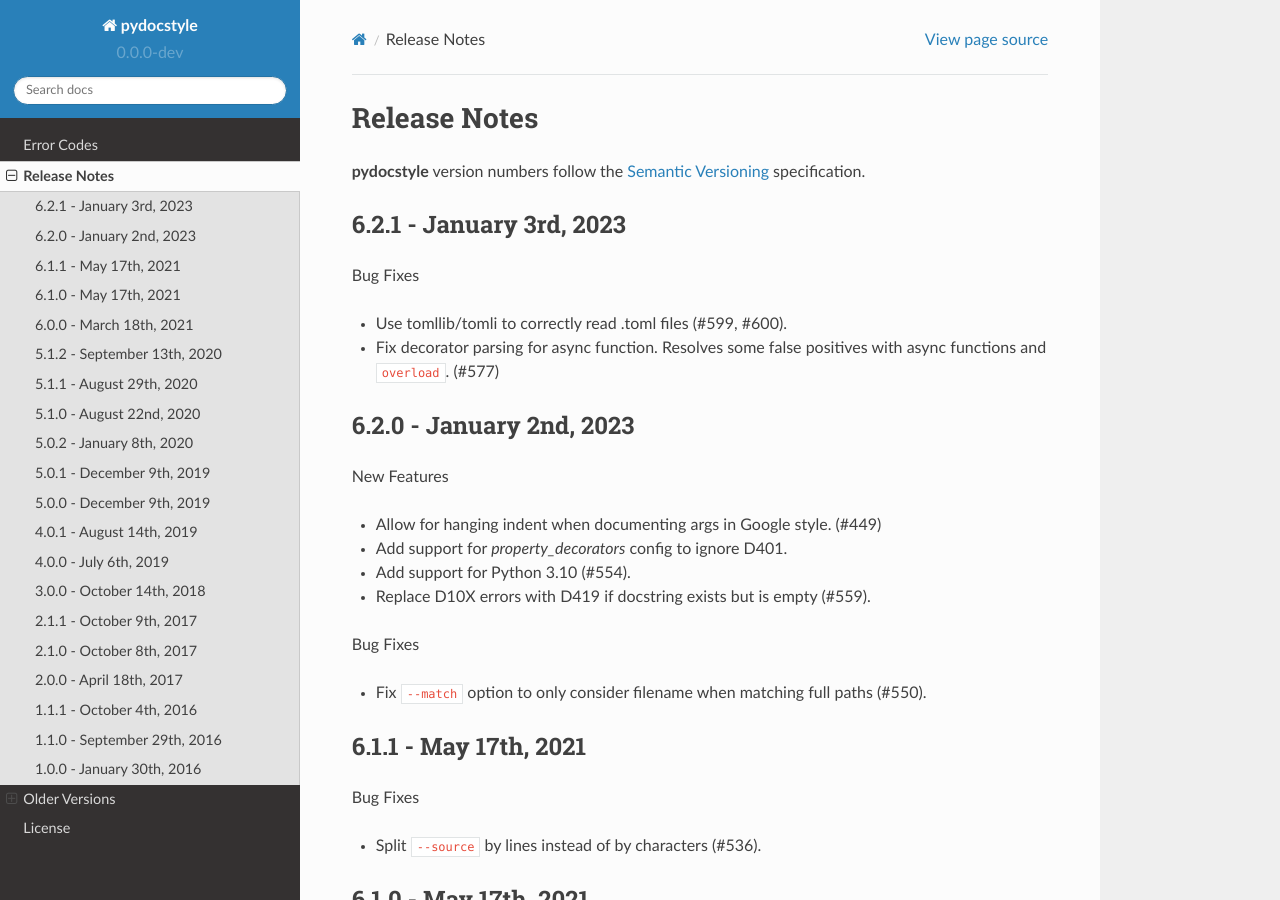
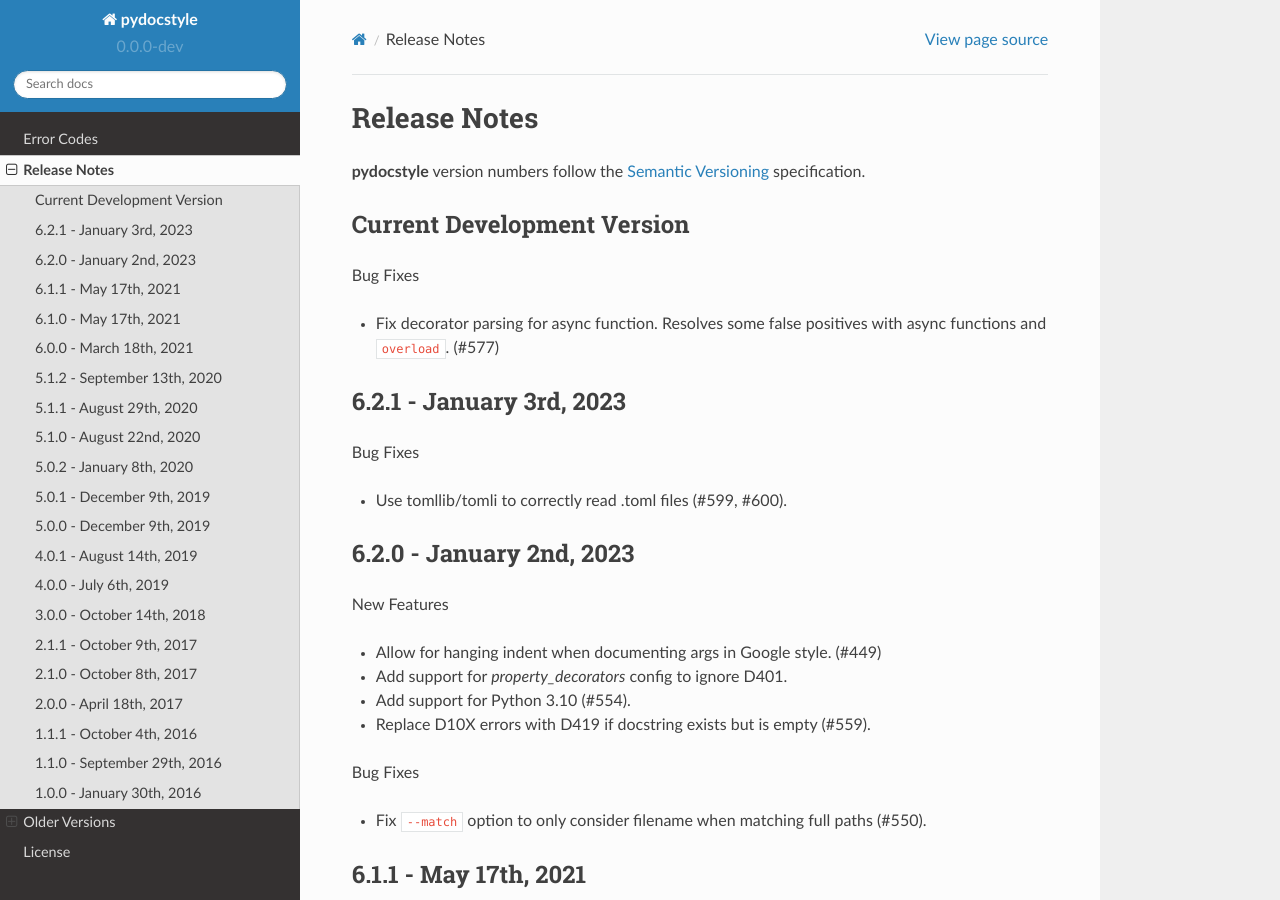
Before and after one commit to PyCQA/pydocstyle, a Sphinx documentation site: the page built from docs/release_notes.rst, in a window 1280 px wide and 900 px high. Built offline with Sphinx 7.4.7 and the Read the Docs theme 2.0.0, drawn with Linux system fonts in a browser that asks for light colours; pages that are not in the unit, such as notebooks, are missing from menus.

Commit message:
Move changelog entry again

```diff
--- a/docs/release_notes.rst
+++ b/docs/release_notes.rst
@@ -5,14 +5,20 @@
 `Semantic Versioning <http://semver.org/>`_ specification.
 
 
+Current Development Version
+---------------------------
+
+Bug Fixes
+
+* Fix decorator parsing for async function. Resolves some false positives
+  with async functions and ``overload``. (#577)
+
 6.2.1 - January 3rd, 2023
 ---------------------------
 
 Bug Fixes
 
 * Use tomllib/tomli to correctly read .toml files (#599, #600).
-* Fix decorator parsing for async function. Resolves some false positives
-  with async functions and ``overload``. (#577)
 
 6.2.0 - January 2nd, 2023
 ---------------------------
```
